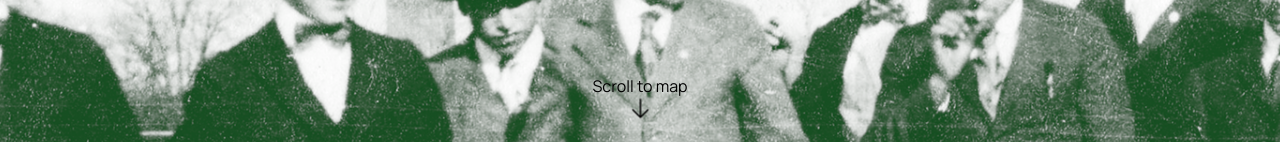
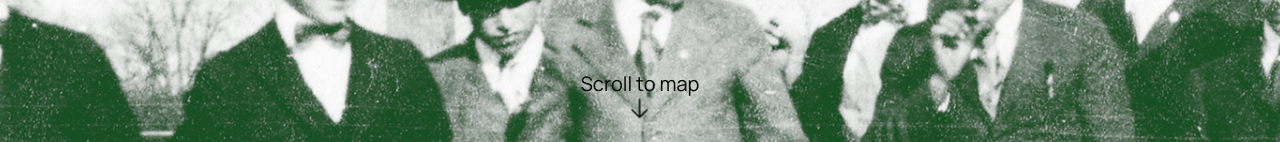
Before and after one commit to DylanAlfonso13/mexstl, a Next.js app: page / in a window 1280 px wide. Shown: the part 658-800 px from the top of the page. Built offline with nearby package versions, Linux system fonts and the light colour scheme.

Commit message:
Made scroll to map bigger

```diff
--- a/src/components/HeroSection.tsx
+++ b/src/components/HeroSection.tsx
@@ -28,7 +28,7 @@ export default function HeroSection() {
         en la narrativa histórica de mexicanos en los Estados Unidos.`}
       </p>
       <div className="absolute bottom-20 left-1/2 transform -translate-x-1/2 flex flex-col items-center">
-        <p className="text-xs xs:text-sm md:text-base text-center pb-1">
+        <p className="text-sm xs:text-base md:text-xl text-center pb-1">
           {language === "en" ? `Scroll to map` : `Explorar el mapa`}
         </p>
         <svg
```
